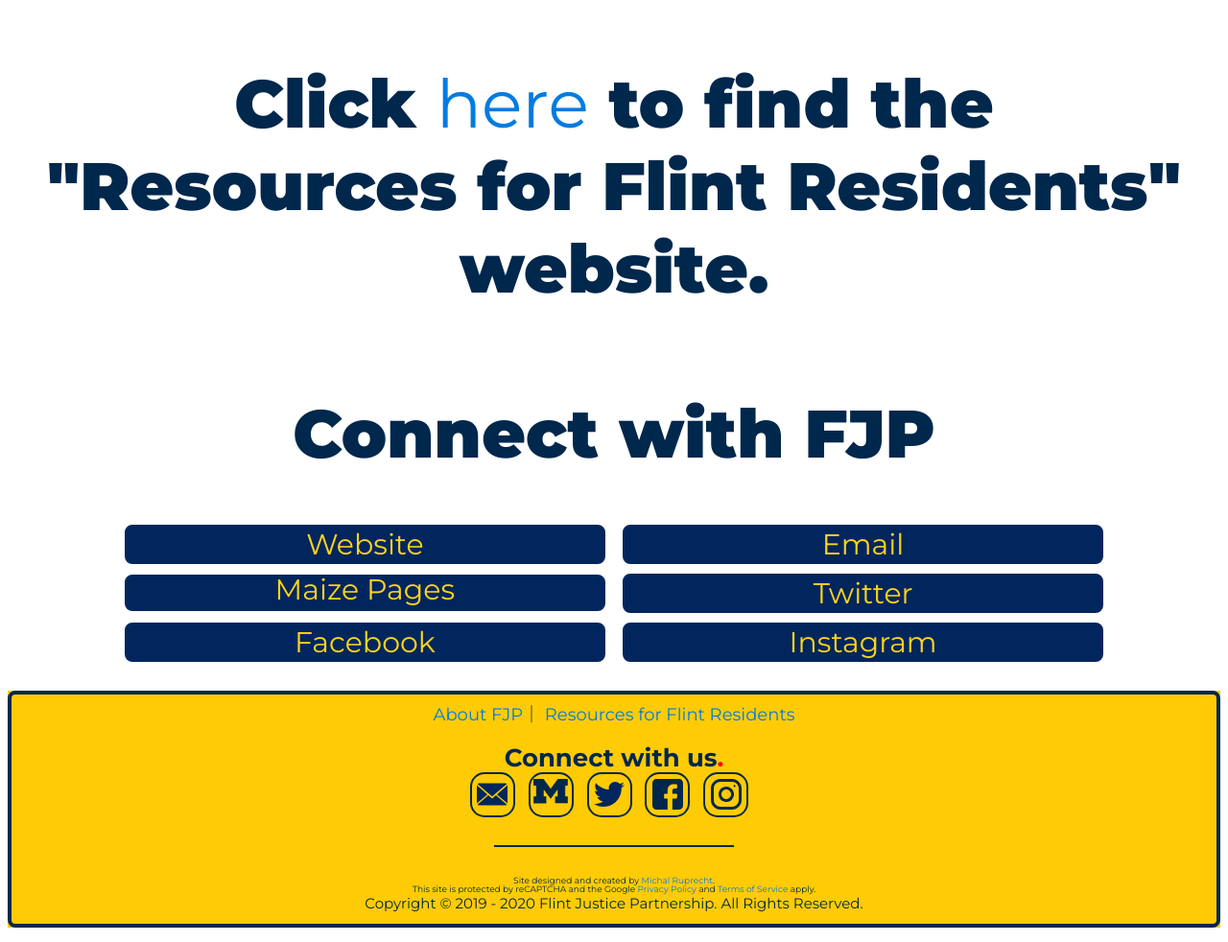
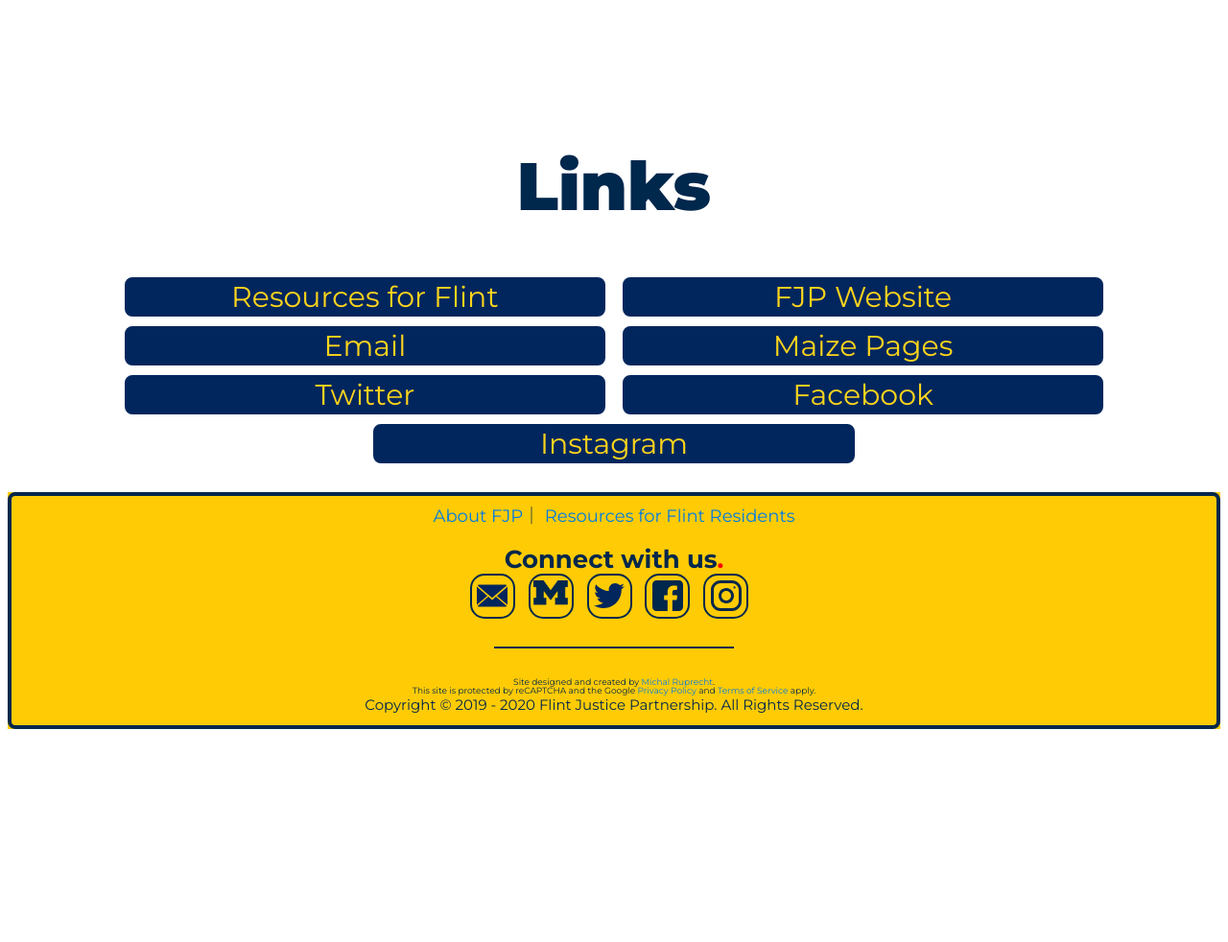
Before and after one commit to umichfjp/umichfjp.github.io, a Jekyll site: the page built from pages/social.html, in a window 1280 px wide. Shown: the whole page at 96% size. Built offline with Jekyll 4.4.1, drawn with Linux system fonts in a browser that asks for light colours; after the commit the page ends 900 px from its top, so only the background shows below that.

Commit message:
Update social.html

```diff
--- a/pages/social.html
+++ b/pages/social.html
@@ -12,14 +12,12 @@ title: Flint Justice Partnership Official Website
 
       <div class="text">
         <center>
-        <h1>
-          Click <a href="https://umichfjp.github.io/pages/resources" target="_blank">here</a> to find the "Resources for Flint Residents" website.
-          <br /><br />Connect with FJP
-        </h1>
+        <h1><br />Links</h1>
         <h2>
-          <a class="button" href="https://umichfjp.github.io" target="_blank">Website</a>
+          <a class="button" href="https://umichfjp.github.io/pages/resources" target="_blank">Resources for Flint</a>
+          <a class="button" href="https://umichfjp.github.io" target="_blank">FJP Website</a>
           <a class="button" href="mailto:UMich.FJP@umich.edu" target="_blank">Email</a>
-          <a class="button" href="https://maizepages.umich.edu/organization/fjp/" target="_blank" style="padding-top:0px;padding-bottom:7px;">Maize Pages</a>
+          <a class="button" href="https://maizepages.umich.edu/organization/fjp/" target="_blank">Maize Pages</a>
           <a class="button" href="https://twitter.com/umichfjp" target="_blank">Twitter</a>
           <a class="button" href="https://facebook.com/umichfjp" target="_blank">Facebook</a>
           <a class="button" href="https://instagram.com/umichfjp" target="_blank">Instagram</a>
```
